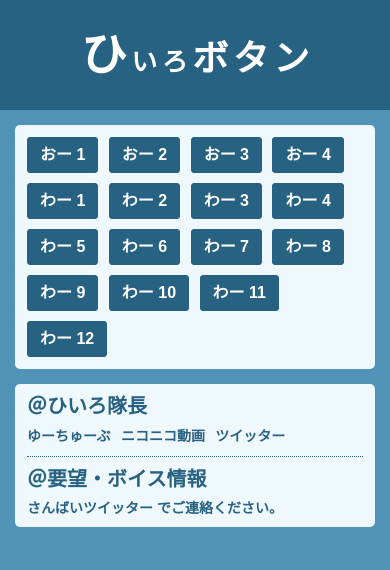
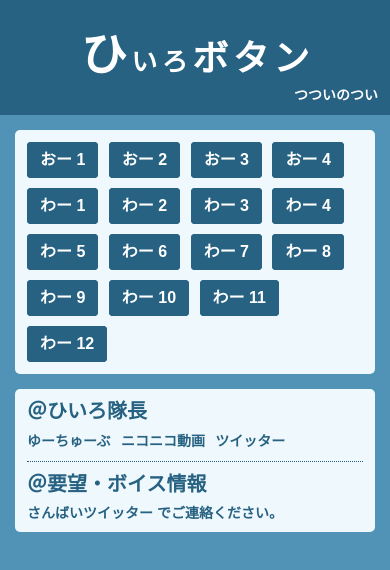
Before and after one commit to sanbaimal/hero_btn, a website: page www/index.html in a window 390 px wide. Drawn offline with Linux system fonts and the light colour scheme.

Commit message:
つついのつい

```diff
--- a/_src/sass/main.scss
+++ b/_src/sass/main.scss
@@ -5,7 +5,7 @@ body.main-body {
 
   header.main-header {
     background-color: #276282;
-    padding: 60px 0;
+    padding: 60px 0 15px;
     display: block;
     h1 {
       text-align: center;
@@ -26,6 +26,21 @@ body.main-body {
         }
         &.h1-large {
           font-size: 110px;
+        }
+      }
+    }
+    .tutui {
+      width: 960px;
+      margin: 0 auto;
+      text-align: right;
+      margin-top: 40px;
+      a {
+        color: #fff;
+        text-decoration: none;
+        font-size: 18px;
+        font-weight: bold;
+        &:hover {
+          color: #5093b7;
         }
       }
     }
@@ -106,7 +121,7 @@ body.main-body {
 @media screen and (max-width: 768px) {
   /*　画面サイズ 768pxまで適用　*/
   header.main-header {
-    padding: 32px 0;
+    padding: 32px 0 12px;
     h1 a {
       font-size: 36px;
       &.h1-small {
@@ -114,6 +129,15 @@ body.main-body {
       }
       &.h1-large {
         font-size: 46px;
+      }
+    }
+    .tutui {
+      width: 100%;
+      padding: 0 12px;
+      margin-top: 9px;
+      box-sizing: border-box;
+      a {
+        font-size: 14px;
       }
     }
   }
--- a/www/index.html
+++ b/www/index.html
@@ -20,6 +20,9 @@
       <a href="javascript:void(0)" onclick="AudioPLay('se.mp3')">タ</a>
       <a href="javascript:void(0)" onclick="AudioPLay('se.mp3')">ン</a>
     </h1>
+    <div class="tutui">
+      <a href="http://twitter.com/share?url=http://localhost:8000/&text=%e3%80%90%e7%9a%86%e5%ae%88%e3%81%b2%e3%81%84%e3%82%8d%e3%80%91%e3%81%b2%e3%81%84%e3%82%8d%e3%83%9c%e3%82%bf%e3%83%b3&hashtags=%e7%9a%86%e5%ae%88%e3%81%b2%e3%81%84%e3%82%8d" target="_blank">つついのつい</a>
+    </div>
   </header>
   <div class="main-wrapper">
     <ul class="btn-wrapper">
```
Also changed, not shown: _src/template/index.html (+3 -0 lines), www/css/main.css.
